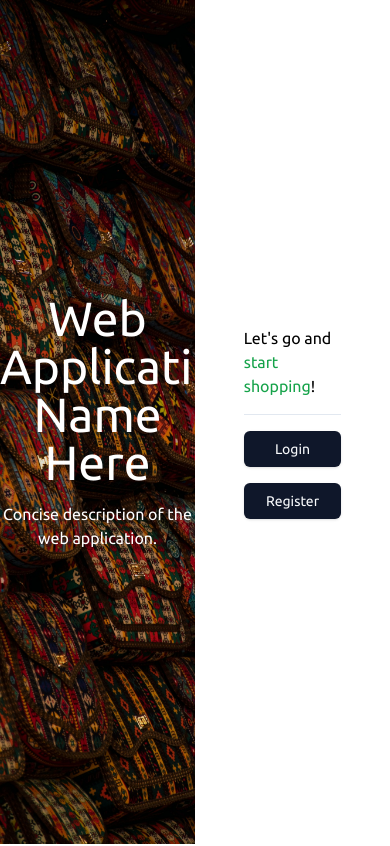
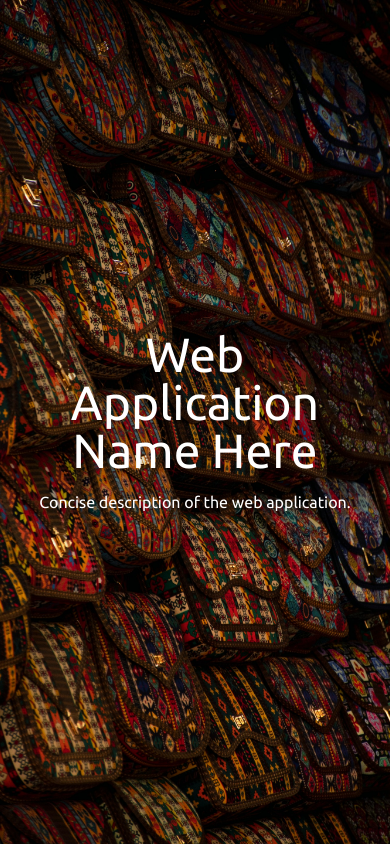
Before and after one commit to arantebw/sto-rosario-handicrafts, a Next.js app: page / in a window 390 px wide. Shown: the top 846 px of the page. Built offline with nearby package versions, Linux system fonts and the light colour scheme.

Commit message:
refactor(landing-page): ♻️ make it mobile-first design

```diff
--- a/src/app/page.tsx
+++ b/src/app/page.tsx
@@ -5,10 +5,10 @@ import Link from "next/link";
 
 function HomePage() {
   return (
-    <main className="max-w-[1440px] mx-auto flex flex-row h-screen relative">
+    <main className="w-screen lg:max-w-[1440px] mx-auto flex flex-col lg:flex-row relative">
       <WelcomeSection />
-      <div className="w-1/2 flex flex-col justify-center">
-        <div className="w-1/2 mx-auto flex flex-col justify-center gap-4">
+      <div className="w-full lg:w-1/2 h-screen flex flex-col justify-center p-4">
+        <div className="w-full md:w-1/2 mx-auto flex flex-col justify-center gap-4">
           <p>
             Let&apos;s go and <Link className="text-green-600 hover:underline" href="/products">start shopping</Link>!
           </p>
--- a/src/components/welcome-section/index.tsx
+++ b/src/components/welcome-section/index.tsx
@@ -3,7 +3,6 @@ async function WelcomeSection() {
     backgroundImage: "url('/default_landing-page.jpg')",
     backgroundSize: "cover",
     backgroundPosition: "center",
-    height: "100%",
   };
 
   const overlayStyle = {
@@ -12,12 +11,12 @@ async function WelcomeSection() {
   };
 
   return (
-      <div className="w-1/2 flex flex-col justify-center" style={divStyle}>
-        <div className="w-full h-full flex flex-col justify-center" style={overlayStyle}>
-          <h1 className="text-5xl text-center mb-4">{process.env.APP_NAME}</h1>
-          <h2 className="text-center">{process.env.APP_DESCRIPTION}</h2>
-        </div>
+    <div className="w-screen lg:w-1/2 h-screen flex flex-col justify-center p-4" style={divStyle}>
+      <div className="flex flex-col justify-center" style={overlayStyle}>
+        <h1 className="text-5xl text-center mb-4">{process.env.APP_NAME}</h1>
+        <h2 className="text-center">{process.env.APP_DESCRIPTION}</h2>
       </div>
+    </div>
   )
 }
 
```
